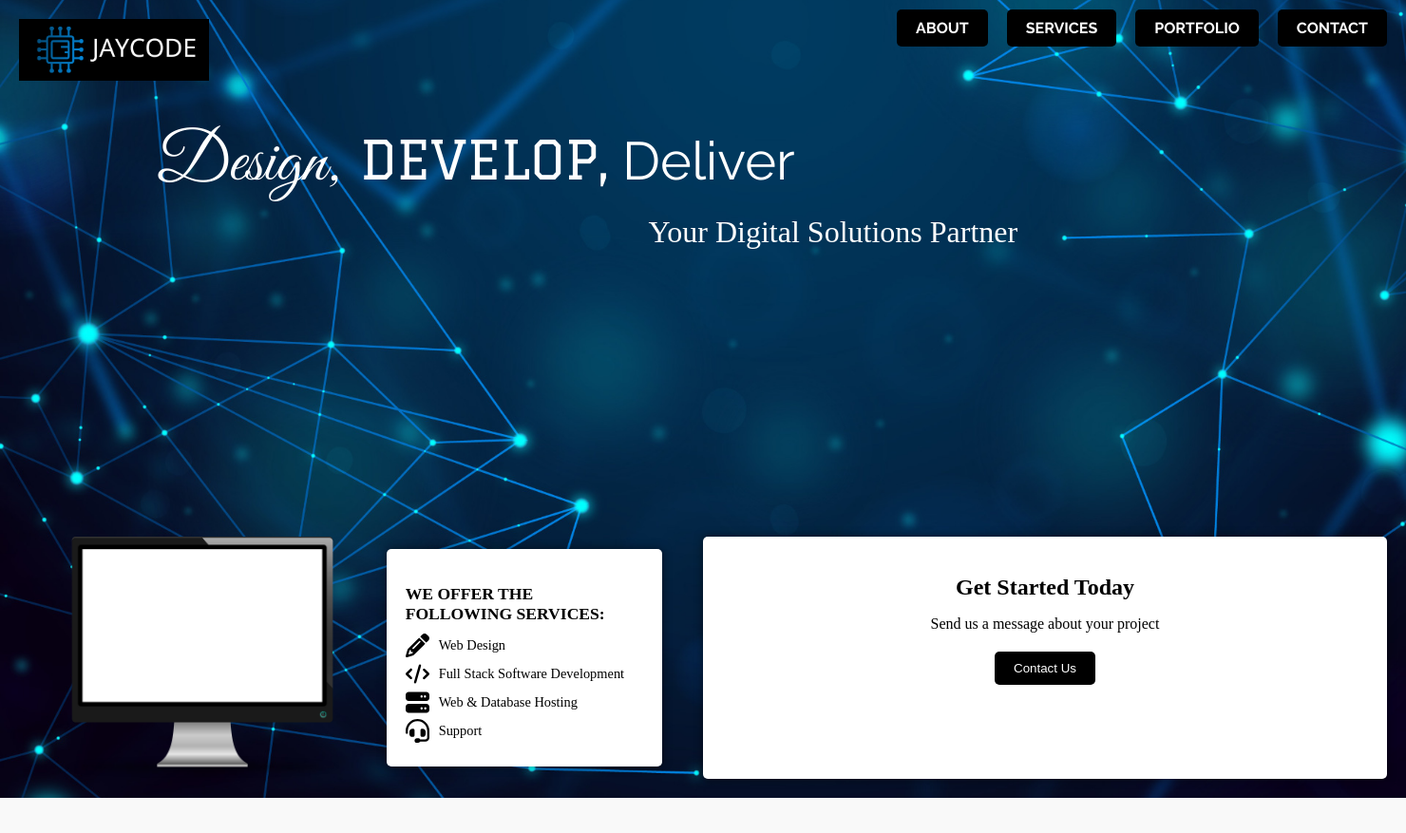
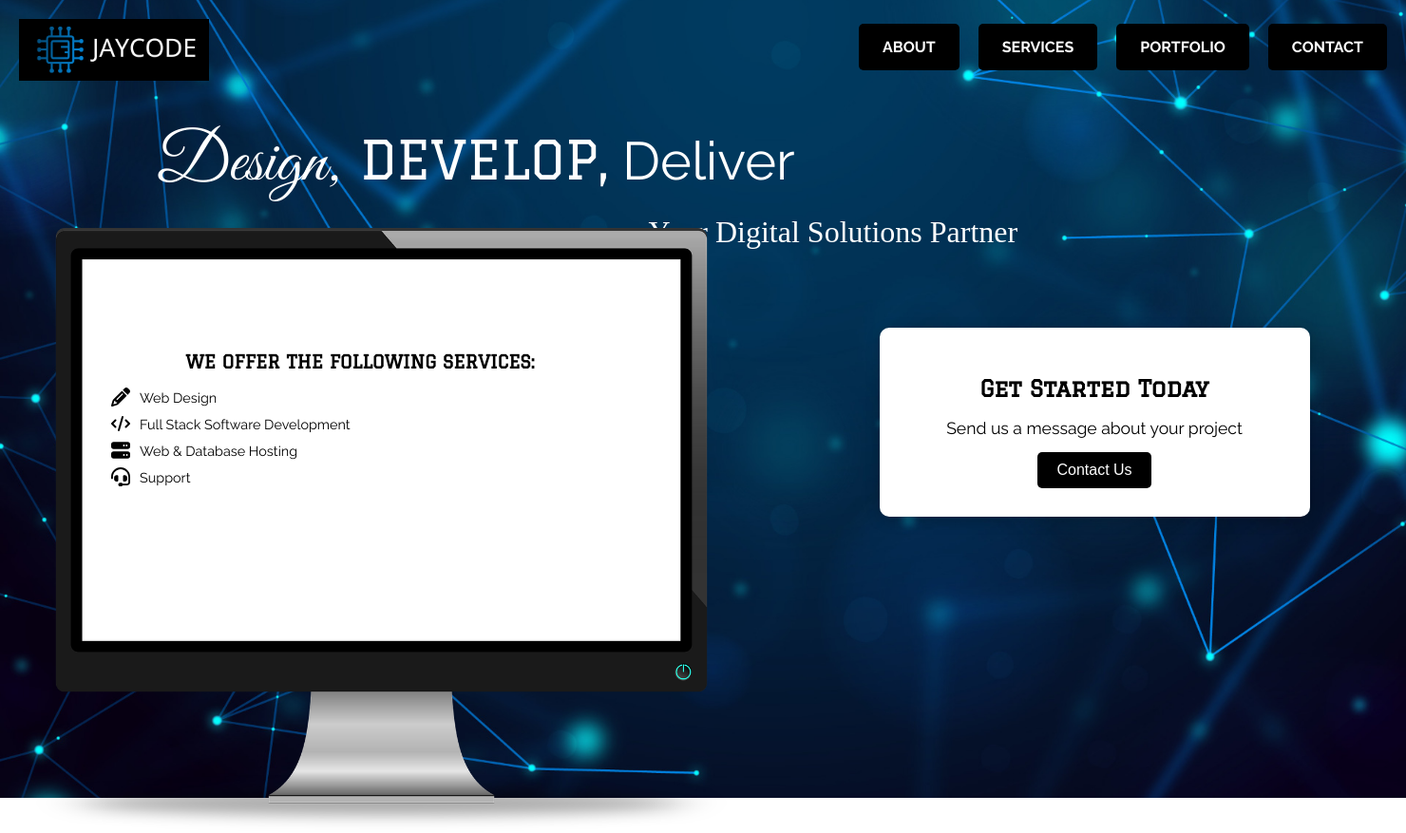
Before and after one commit to Jaycode88/Jaycode, a Flask app: page / in a window 1480 px wide. Shown: the whole page at 95% size. Before the commit the page ends 840 px from the top, so only its background shows below. Run offline with Flask 3, Linux system fonts and the light colour scheme.

Commit message:
Confirm hero section desktop layout styling

```diff
--- a/static/css/style.css
+++ b/static/css/style.css
@@ -61,7 +61,7 @@ body {
     display: flex;
     gap: 20px;
     position: absolute;
-    top: 20px;
+    top: 40px;
     right: 20px;
     margin: 0;
     padding: 0;
@@ -71,7 +71,7 @@ body {
     color: white;
     text-decoration: none;
     background-color: black;
-    padding: 10px 20px;
+    padding: 15px 25px;
     border-radius: 5px;
     transition: background 0.3s ease;
     font-family: "Raleway", sans-serif;
@@ -118,76 +118,96 @@ body {
     /* Adjust horizontal positioning */
 }
 
-/* Services Monitor */
+/* Services Monitor Section */
 .services-monitor {
     display: flex;
-    align-items: center;
-    justify-content: space-evenly;
-    grid-column: 1 / 2;
-    margin-top: 50px;
+    justify-content: space-between;
+    align-items: flex-start;
+    /* Space below tagline */
+    padding: 0 5%;
 }
 
-.services-monitor img {
-    max-width: 300px;
+/* Monitor Container */
+.monitor-container {
+    position: relative;
+    width: 800px;
+    height: auto;
+    margin-left: -5%;
+    margin-top: -55px;
+    /* Slightly pull up closer to tagline */
 }
 
-.services {
-    text-align: left;
-    background: white;
-    color: black;
-    padding: 20px;
-    border-radius: 5px;
-    box-shadow: 0 0 10px rgba(0, 0, 0, 0.5);
-    max-width: 250px;
+.monitor-image {
+    width: 100%;
+    height: auto;
+    display: block;
 }
 
-.services h3 {
-    margin-bottom: 10px;
-    font-size: 1.1rem;
-    text-transform: uppercase;
-    font-weight: bold;
+/* Services Overlay (Content on Monitor) */
+.services-overlay {
+    position: absolute;
+    top: 15%;
+    /* Position services inside the monitor */
+    left: 10%;
+    width: 70%;
+    color: black;
+    background: white;
+    padding: 15px;
+    border-radius: 5px;
+    font-family: "Raleway", sans-serif;
 }
 
-.services ul {
+.services-overlay h3 {
+    font-size: 1.2rem;
+    text-transform: uppercase;
+    margin-bottom: 15px;
+    font-family: "Graduate", sans-serif;
+    text-align: center;
+}
+
+.services-overlay ul {
     list-style: none;
-    margin: 0;
     padding: 0;
 }
 
-.services ul li {
+.services-overlay ul li {
     display: flex;
     align-items: center;
     gap: 10px;
-    margin: 5px 0;
+    margin-bottom: 8px;
     font-size: 0.9rem;
 }
 
-.services ul li img {
-    width: 25px;
-    height: 25px;
+.services-overlay ul li img {
+    width: 20px;
+    height: 20px;
 }
 
-/* Call to Action Box */
+/* CTA Box */
 .cta-box {
-    grid-column: 2 / 3;
     background: white;
     color: black;
-    padding: 20px;
+    padding: 30px;
     text-align: center;
-    border-radius: 5px;
-    box-shadow: 0 0 10px rgba(0, 0, 0, 0.5);
+    border-radius: 10px;
+    box-shadow: 0 4px 15px rgba(0, 0, 0, 0.2);
+    width: 420px;
     margin-top: 50px;
+    /* Align with the monitor */
+    margin-left: 150px;
+    /* Spacing from the monitor */
+    font-family: "Raleway", sans-serif;
 }
 
 .cta-box h2 {
-    margin-bottom: 15px;
     font-size: 1.5rem;
-    font-weight: bold;
+    margin-bottom: 10px;
+    font-family: "Graduate", sans-serif;
 }
 
 .cta-box p {
-    margin-bottom: 20px;
-    font-size: 1rem;
+    font-size: 1.1rem;
+    margin-bottom: 15px;
 }
 
 .cta-box button {
@@ -196,8 +216,9 @@ body {
     padding: 10px 20px;
     border: none;
     border-radius: 5px;
+    font-size: 1rem;
     cursor: pointer;
-    transition: background-color 0.3s ease;
+    transition: all 0.3s ease;
 }
 
 .cta-box button:hover {
--- a/templates/index.html
+++ b/templates/index.html
@@ -31,8 +31,9 @@
 
         <!-- Services Monitor -->
         <div class="services-monitor">
-            <img src="/static/images/monitor.png" alt="Monitor">
-            <div class="services">
+            <div class="monitor-container">
+                <img src="/static/images/monitor.png" alt="Monitor" class="monitor-image">
+                <div class="services-overlay">
                     <h3>We Offer the Following Services:</h3>
                     <ul>
                         <li>
@@ -50,13 +51,13 @@
                     </ul>
                 </div>
             </div>
-
-        <!-- Call to Action -->
             <div class="cta-box">
                 <h2>Get Started Today</h2>
                 <p>Send us a message about your project</p>
                 <button>Contact Us</button>
             </div>
+        </div>
     </section>
+
 </body>
 </html>
```
Lines whose indentation alone changed are shown as unchanged.
